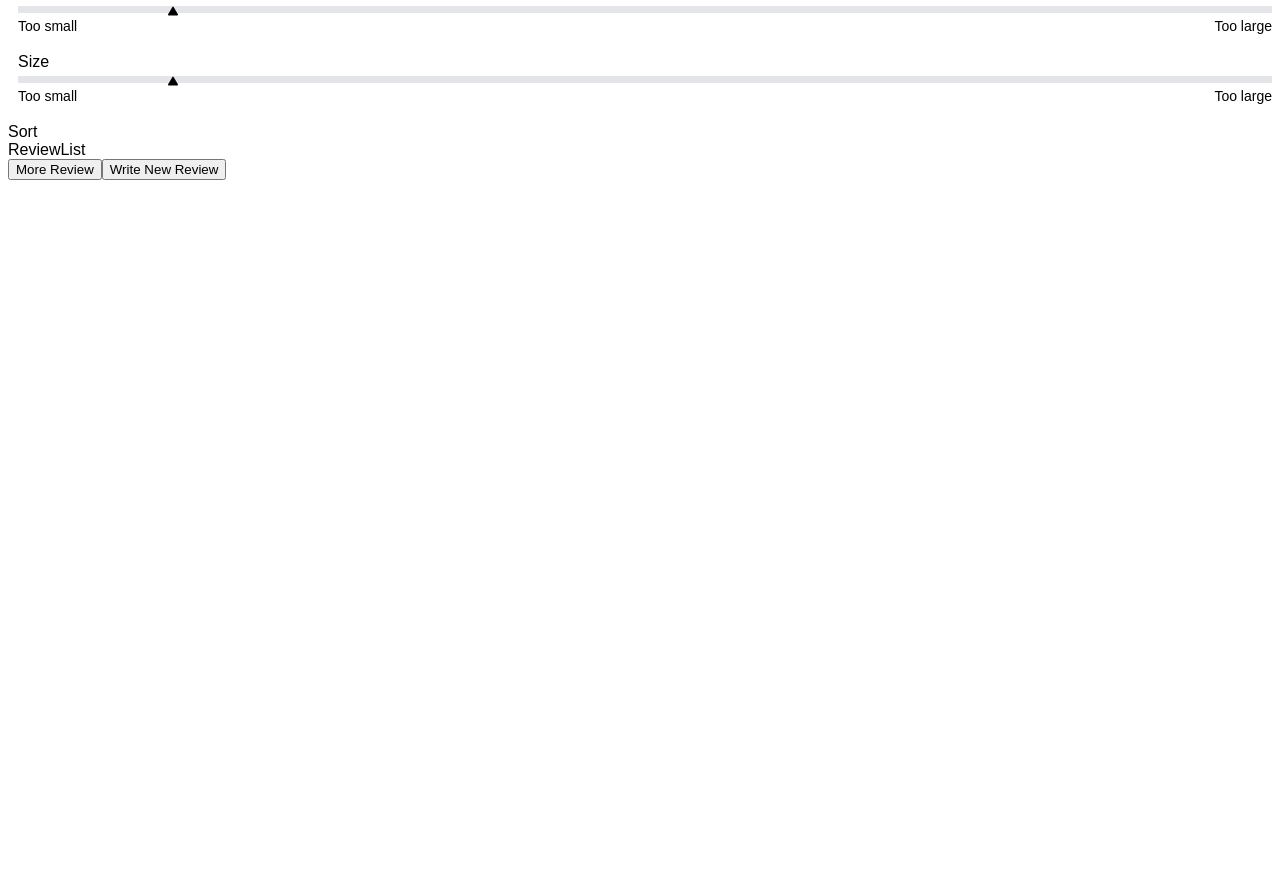
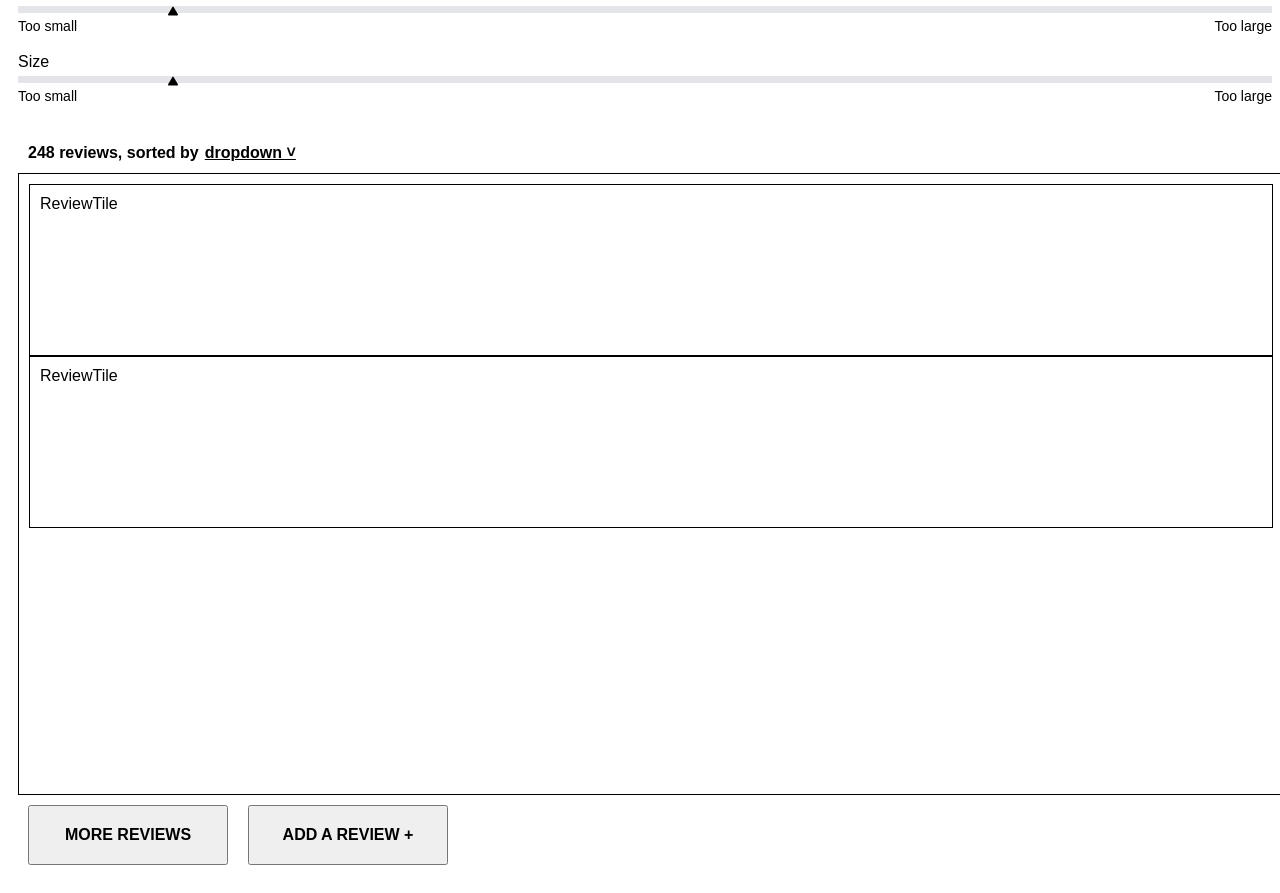
Before and after one commit to poaceae-team6/fec-catwalk, a React app: page / in a window 1280 px wide. Shown: the part 1960-2853 px from the top of the page. Before the commit the page ends 2148 px from the top, so only its background shows below. Built offline with nearby package versions, Linux system fonts and the light colour scheme; the HTML template or start-up script is replaced by a standard one.

Commit message:
Added components UI of Review Module

```diff
--- a/client/src/components/review/reviewmain/Reviews.jsx
+++ b/client/src/components/review/reviewmain/Reviews.jsx
@@ -1,16 +1,51 @@
 
 import React from 'react';
+import ReviewsList from './ReviewsList.jsx';
 
 function Reviews() {
+
+  const buttonStyles = {
+    height: '60px',
+    width: '200px',
+    margin: '10px',
+    paddiing:'20px',
+    fontSize: '16px',
+    fontWeight: 'bold'
+  }
+  const sortStyles = {
+    margin: '10px',
+    fontSize: '16px',
+    fontWeight: 'bold',
+    whiteSpace: 'nowrap'
+  }
+  const dropdownStyle = {
+    fontSize: '16px',
+    fontWeight: 'bold',
+    border: 'transparent',
+    backgroundColor: 'transparent',
+    textDecoration: 'underline'
+  }
+
+
   return (
-    <div>
-      <div>Sort</div>
-      <div>ReviewList</div>
-      <button>
-        More Review
+    <div style={{padding: '10px'}}>
+      <div style={sortStyles}>
+        <div style={{display: 'inline-block'}}>248 reviews, sorted by</div>
+        <div style={{display: 'inline-block'}}>
+          <button style={dropdownStyle}>dropdown ˅ </button>
+          {/* <div>
+            <a href="#">Relevant</a>
+            <a href="#">Helpful</a>
+            <a href="#">Newest</a>
+          </div> */}
+        </div>
+      </div>
+      <div><ReviewsList /></div>
+      <button style={buttonStyles}>
+        MORE REVIEWS
       </button>
-      <button>
-        Write New Review
+      <button style={buttonStyles}>
+        ADD A REVIEW +
       </button>
     </div>
     );
--- /dev/null
+++ b/client/src/components/review/reviewmain/ReviewsList.jsx
@@ -0,0 +1,23 @@
+
+import React from 'react';
+import ReviewTile from '../reviewtile/ReviewTile.jsx';
+
+function ReviewsList() {
+
+  const listStyles = {
+    height: '600px',
+    width: '100%',
+    border: 'solid black 1px',
+    padding: '10px'
+  }
+
+  return (
+    <div style={listStyles}>
+      <div><ReviewTile /></div>
+      <div><ReviewTile /></div>
+    </div>
+    );
+}
+
+
+export default ReviewsList;
--- /dev/null
+++ b/client/src/components/review/reviewtile/ReviewTile.jsx
@@ -0,0 +1,20 @@
+import React from 'react';
+
+function ReviewTile() {
+
+  const tileStyles = {
+    height: '150px',
+    width: 'auto',
+    border: 'solid black 1px',
+    padding: '10px'
+  }
+
+  return (
+    <div style={ tileStyles}>
+      <div>ReviewTile</div>
+    </div>
+    );
+}
+
+
+export default ReviewTile;
```
